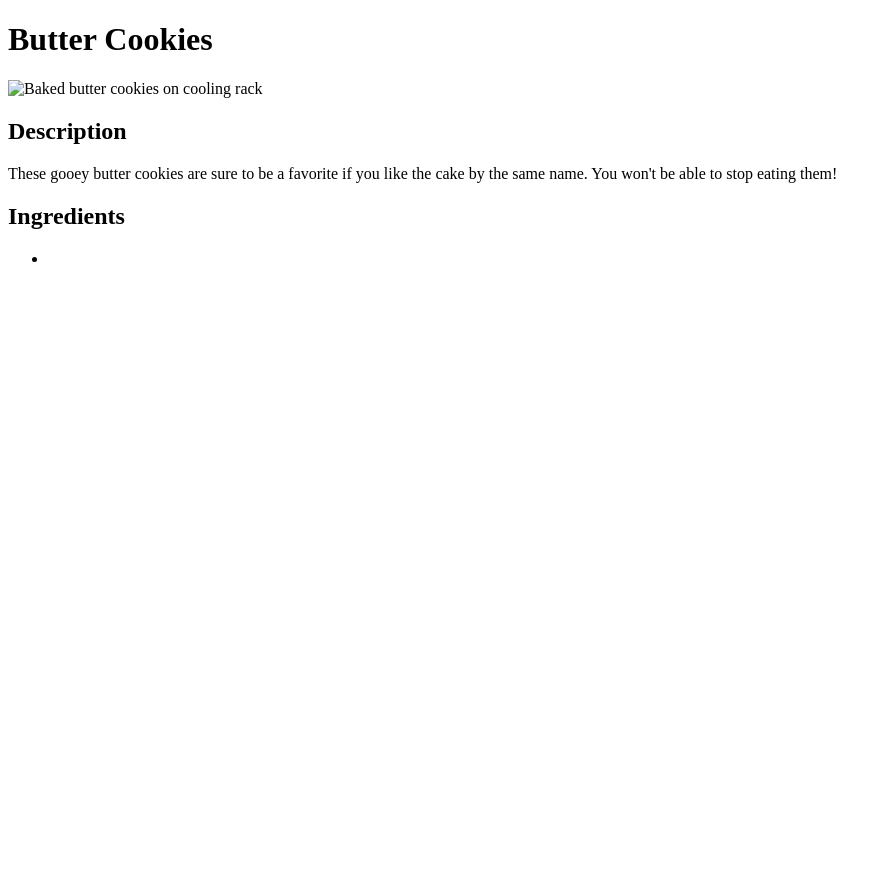
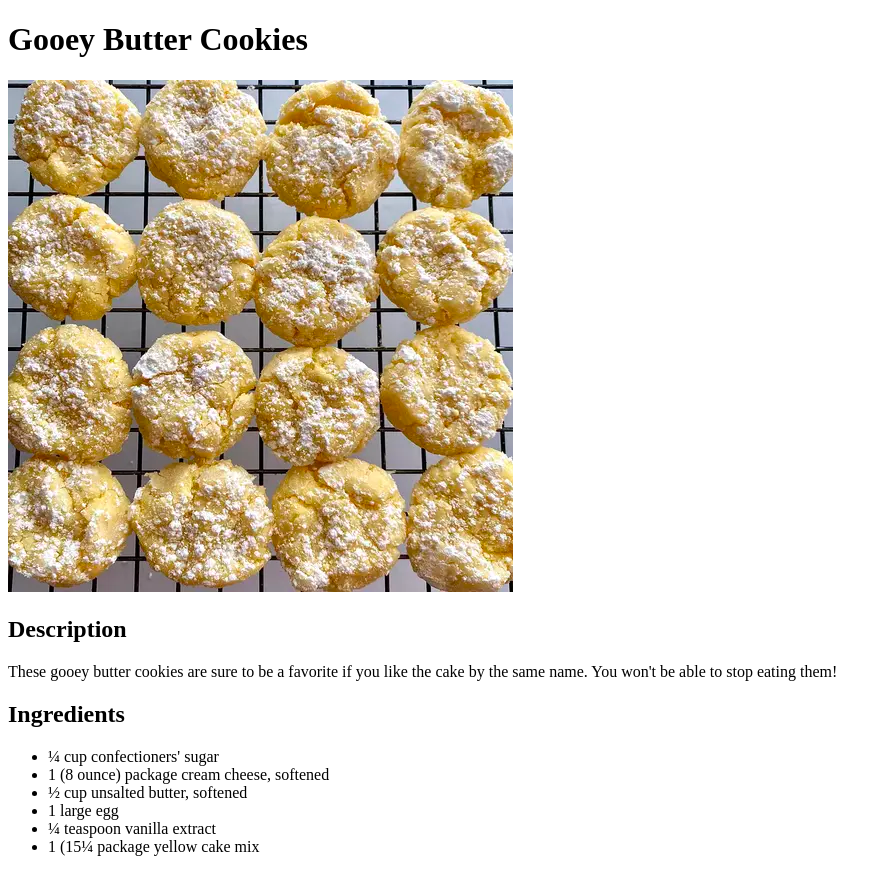
Before and after one commit to capn-jack/odin-recipes, a plain HTML site: page recipes/butter-cookies.html in a window 1280 px wide. Shown: the whole page, without its empty margins (0-891 px from the left). Before the commit the page ends 800 px from the top, so only its background shows below. Drawn offline with Linux system fonts and the light colour scheme.

Commit message:
Add Ingredient list
Add list of ingredients to Butter Cookie recipe page.

```diff
--- a/recipes/butter-cookies.html
+++ b/recipes/butter-cookies.html
@@ -3,10 +3,10 @@
 <head>
     <meta charset="UTF-8">
     <meta name="viewport" content="width=device-width, initial-scale=1.0">
-    <title>Butter Cookies</title>
+    <title>Gooey Butter Cookies</title>
 </head>
 <body>
-    <h1>Butter Cookies</h1>
+    <h1>Gooey Butter Cookies</h1>
 
     <img src="../images/butter-cookies.webp" alt="Baked butter cookies on cooling rack" width="505" height="512">
 
@@ -17,7 +17,14 @@
     <h2>Ingredients</h2>
 
     <ul>
-        <li></li>
+        <li>&frac14; cup confectioners' sugar</li>
+        <li>1 (8 ounce) package cream cheese, softened</li>
+        <li>&frac12; cup unsalted butter, softened</li>
+        <li>1 large egg</li>
+        <li>&frac14; teaspoon vanilla extract</li>
+        <li>1 (15&frac14; package yellow cake mix</li>
     </ul>
+
+    <h2></h2>
 </body>
 </html>
```
Also changed, not shown: index.html (added, +13 -0 lines), images/butter-cookies.webp (added).
